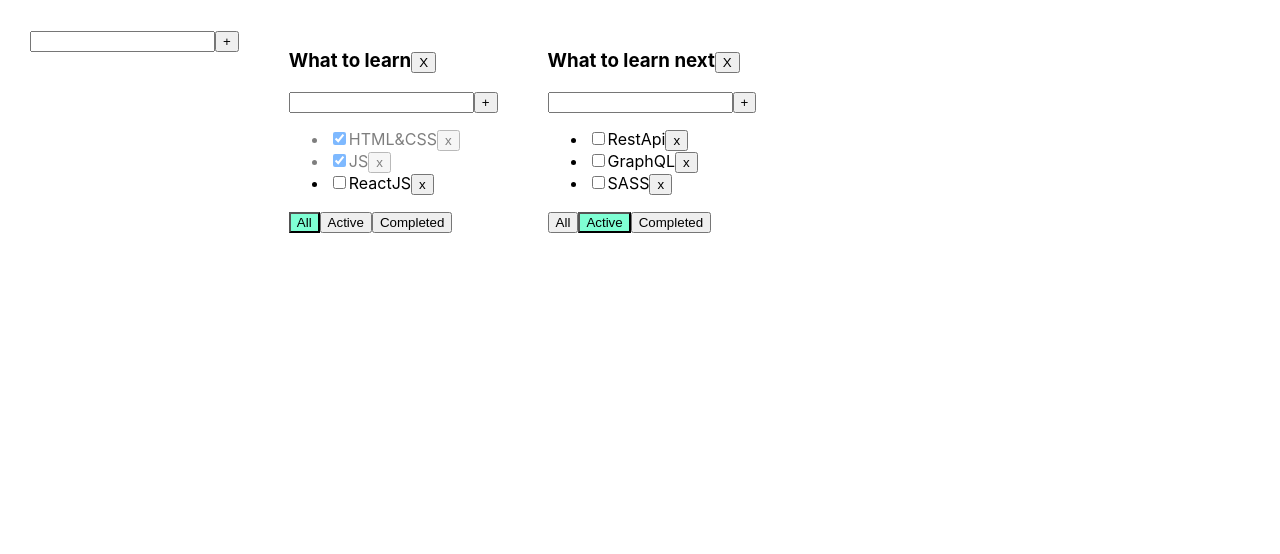
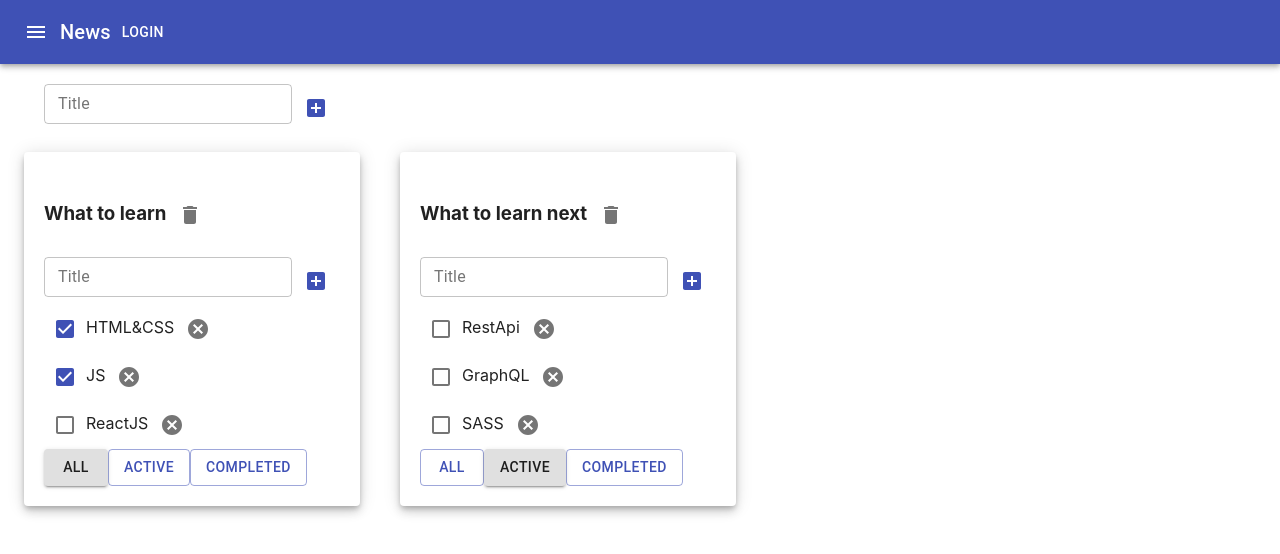
Before and after one commit to scasals808/TodolistTs, a React (Create React App) app: page / in a window 1280 px wide. Shown: the top 554 px of the page. Built offline with nearby package versions, Linux system fonts and the light colour scheme.

Commit message:
add materialUi

```diff
--- a/package.json
+++ b/package.json
@@ -3,6 +3,8 @@
   "version": "0.1.0",
   "private": true,
   "dependencies": {
+    "@material-ui/core": "^4.11.0",
+    "@material-ui/icons": "^4.9.1",
     "@testing-library/jest-dom": "^4.2.4",
     "@testing-library/react": "^9.3.2",
     "@testing-library/user-event": "^7.1.2",
--- a/src/AddItemForm.tsx
+++ b/src/AddItemForm.tsx
@@ -1,4 +1,6 @@
 import React, {ChangeEvent, KeyboardEvent, useState} from "react";
+import {IconButton, TextField} from "@material-ui/core";
+import {AddBox} from "@material-ui/icons";
 
 type PropsType = {
     addItem: (title: string) => void
@@ -30,15 +32,18 @@
 
     return (
         <div>
-            <input
-                type='text'
+            <TextField size={"small"}
+                variant={'outlined'}
                 value={itemName}
                 onChange={onItemNameChanged}
                 onKeyPress={onAddItemKeyPressed}
-                className={error ? 'error' : ''}
+                error={!!error} //! - преобразование в булевый тип, !! - приведение в противоположный, className={error ? 'error' : ''}
+                label={'Title'}
+                helperText={error} //{error && <div className={'error_message'}>{error}</div>}
             />
-            <button onClick={addItemLocal}>+</button>
-            {error && <div className={'error_message'}>{error}</div>}
+            <IconButton color={"primary"} onClick={addItemLocal}>
+                <AddBox />
+            </IconButton>
         </div>
     )
 }
--- a/src/App.css
+++ b/src/App.css
@@ -1,24 +1,24 @@
-.App {
-    padding: 30px;
-    display: flex;
-}
+/*.App {*/
+/*    padding: 30px;*/
+/*    display: flex;*/
+/*}*/
 
-.App > div {
-    margin-right: 50px;
-}
+/*.App > div {*/
+/*    margin-right: 50px;*/
+/*}*/
 
-.error {
-    border: red 1px solid;
-}
+/*.error {*/
+/*    border: red 1px solid;*/
+/*}*/
 
-.error_message {
-    color: red;
-}
+/*.error_message {*/
+/*    color: red;*/
+/*}*/
 
-.active {
-    background-color: aquamarine;
-}
+/*.active {*/
+/*    background-color: aquamarine;*/
+/*}*/
 
-.is_done {
-    opacity: 0.5;
-}
+/*.is_done {*/
+/*    opacity: 0.5;*/
+/*}*/
--- a/src/App.tsx
+++ b/src/App.tsx
@@ -3,6 +3,8 @@
 import {Todolist} from './Todolist';
 import {v1} from 'uuid';
 import {AddItemForm} from "./AddItemForm";
+import {AppBar, Button, Container, Grid, IconButton, Paper, Toolbar, Typography} from "@material-ui/core";
+import {Menu} from "@material-ui/icons";
 
 export type TaskType = {
     id: string
@@ -110,8 +112,20 @@
 
     return (
         <div className="App">
-            <AddItemForm addItem={addTodoList}/>
-            {
+            <AppBar position="static">
+                <Toolbar>
+                    <IconButton edge="start" color="inherit" aria-label="menu">
+                        <Menu/>
+                    </IconButton>
+                    <Typography variant="h6">
+                        News
+                    </Typography>
+                    <Button color="inherit">Login</Button>
+                </Toolbar>
+            </AppBar>
+            <Container fixed>
+                <Grid container style={{padding: '20px'}}><AddItemForm addItem={addTodoList}/></Grid>
+                <Grid container spacing={5}>{
                     todoLists.map(tl => {
                         let tasksForTodolist = tasks[tl.id]
                         if (tl.filter === 'active') {
@@ -121,6 +135,8 @@
                             tasksForTodolist = tasks[tl.id].filter(task => task.isDone)
                         }
                         return (
+                            <Grid item>
+                                <Paper style={{padding: '20px'}} elevation={6}>
                                     <Todolist
                                         key={tl.id}
                                         id={tl.id}
@@ -135,9 +151,12 @@
                                         removeTodoList={removeTodoList}
                                         changeTaskTitle={changeTaskTitle}
                                     />
+                                </Paper>
+                            </Grid>
                         )
                     })
-            }
+                }</Grid>
+            </Container>
         </div>
     );
 }
--- a/src/EditableSpan.tsx
+++ b/src/EditableSpan.tsx
@@ -1,4 +1,5 @@
 import React, {ChangeEvent, useState} from "react";
+import {TextField} from "@material-ui/core";
 
 type PropsType = {
     title: string
@@ -25,7 +26,8 @@
     }
 
     return editMode
-        ? <input
+        ? <TextField
+            variant={'outlined'}
             value={title}
             onBlur={deActivatedEditMode}
             autoFocus={true}
--- a/src/Todolist.tsx
+++ b/src/Todolist.tsx
@@ -2,6 +2,9 @@
 import {TaskType, FilterValuesType} from './App';
 import {AddItemForm} from "./AddItemForm";
 import {EditableSpan} from "./EditableSpan";
+import {Button, Checkbox, IconButton} from "@material-ui/core";
+import {Delete} from "@material-ui/icons";
+import CancelIcon from '@material-ui/icons/Cancel';
 
 
 type PropsType = {
@@ -45,10 +48,12 @@
 
     return <div>
         <h3><EditableSpan title={props.title} saveNewTitle={changeTodoListTitle}/>
-            <button onClick={onClickRemoveTodoList}>X</button>
+            <IconButton onClick={onClickRemoveTodoList}>
+                <Delete/>
+            </IconButton>
         </h3>
         <AddItemForm addItem={addTask}/>
-        <ul>
+        <div>
             {props.tasks.map((task) => {
                 let removeTask = () => {
                     props.removeTask(task.id, props.id)
@@ -62,32 +67,33 @@
                 }
 
                 return (
-                    <li key={task.id} className={task.isDone ? 'is_done' : ''}>
-                        <input
-                            type="checkbox"
+                    <div key={task.id} className={task.isDone ? 'is_done' : ''}>
+                        <Checkbox
+                            color={'primary'}
                             checked={task.isDone}
                             onChange={changeStatus}
                         />
                         <EditableSpan title={task.title} saveNewTitle={changeTaskTitle}/>
-                        <button onClick={removeTask}>x
-                        </button>
-                    </li>
+                        <IconButton onClick={removeTask}>
+                            <CancelIcon />
+                        </IconButton>
+                    </div>
                 )
             })}
-        </ul>
+        </div>
         <div>
-            <button
-                className={props.filter === 'all' ? 'active' : ''}
-                onClick={onAllClickHandler}>All
-            </button>
-            <button
-                className={props.filter === 'active' ? 'active' : ''}
-                onClick={onActiveClickHandler}>Active
-            </button>
-            <button
-                className={props.filter === 'completed' ? 'active' : ''}
-                onClick={onCompletedClickHandler}>Completed
-            </button>
+            <Button variant={props.filter === 'all' ? 'contained' : 'outlined'}
+                    color={props.filter === 'all' ? 'default' : 'primary'}
+                    onClick={onAllClickHandler}>All
+            </Button>
+            <Button variant={props.filter === 'active' ? 'contained' : 'outlined'}
+                    color={props.filter === 'active' ? 'default' : 'primary'}
+                    onClick={onActiveClickHandler}>Active
+            </Button>
+            <Button variant={props.filter === 'completed' ? 'contained' : 'outlined'}
+                    color={props.filter === 'completed' ? 'default' : 'primary'}
+                    onClick={onCompletedClickHandler}>Completed
+            </Button>
         </div>
     </div>
 }
```
Also changed, not shown: 1 other file (tests, documents, lock files or other folders). Lines whose indentation alone changed are shown as unchanged.
